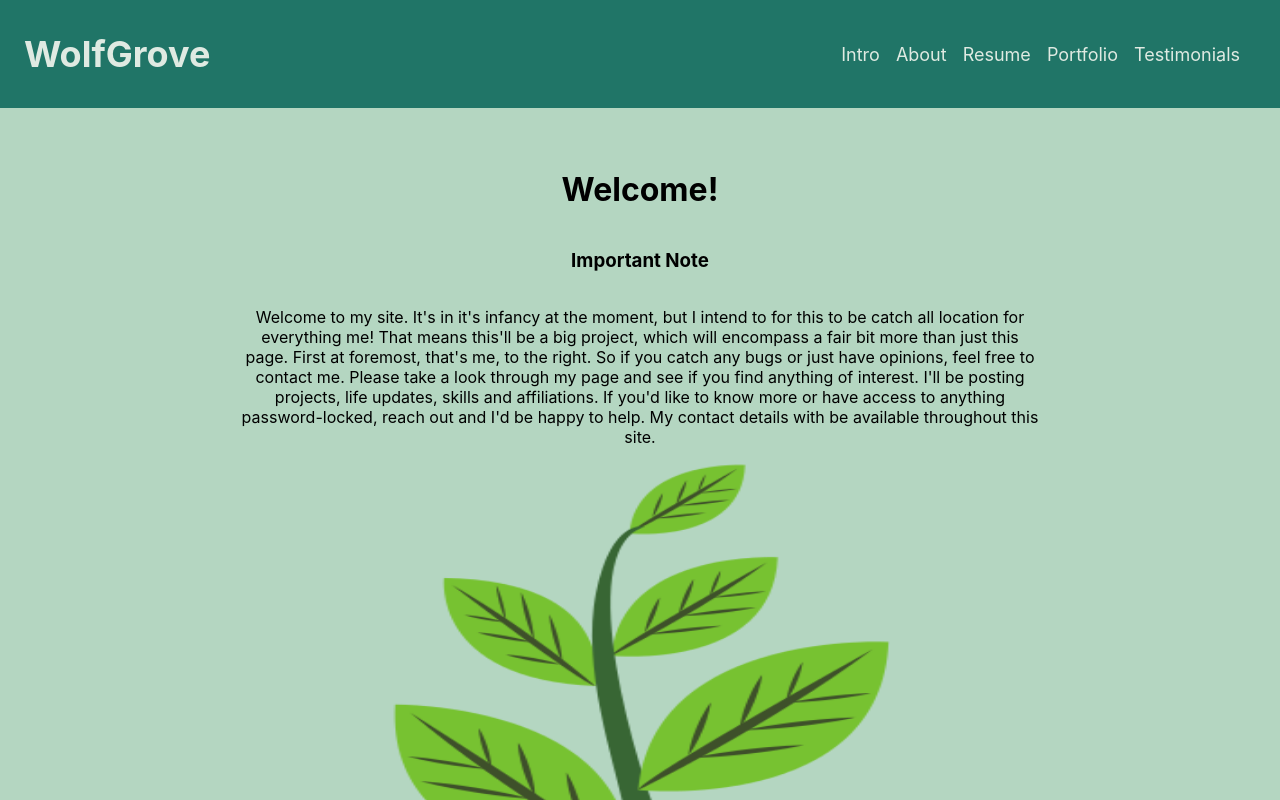
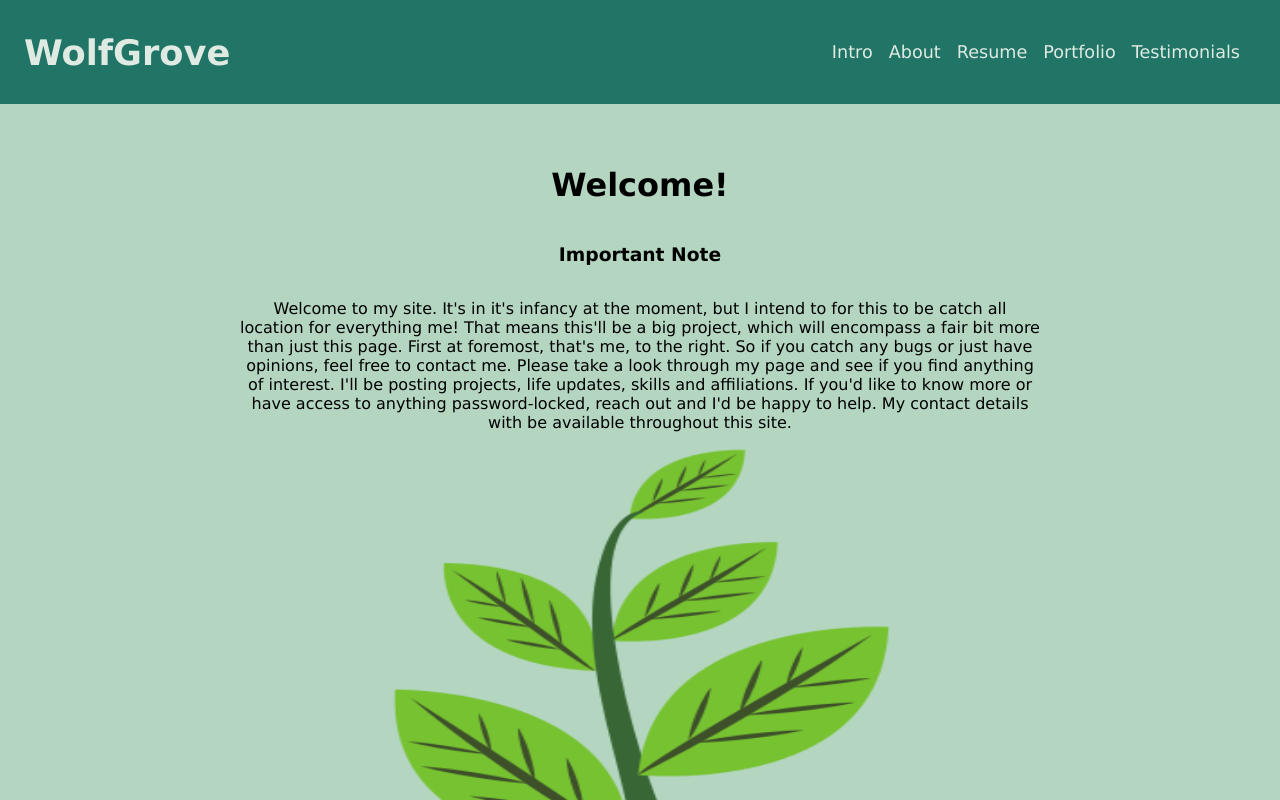
Before and after one commit to RonanGW/WolfGrove, a React (Create React App) app: page / in a window 1280 px wide. Shown: the top 800 px of the page. Built offline with nearby package versions, Linux system fonts and the light colour scheme.

Commit message:
Made header scalable

```diff
--- a/src/App.css
+++ b/src/App.css
@@ -4,6 +4,7 @@
     display: flex;
     flex-direction: column;
     justify-content: space-between;
+    font-family: Verdana;
 }
 
 .App-header {
@@ -19,6 +20,7 @@
     font-size: calc(10px + 1vmin);
     position: sticky;
     top: 0;
+    font-size: 2.2vmin;
 }
 
 .header-button {
```
